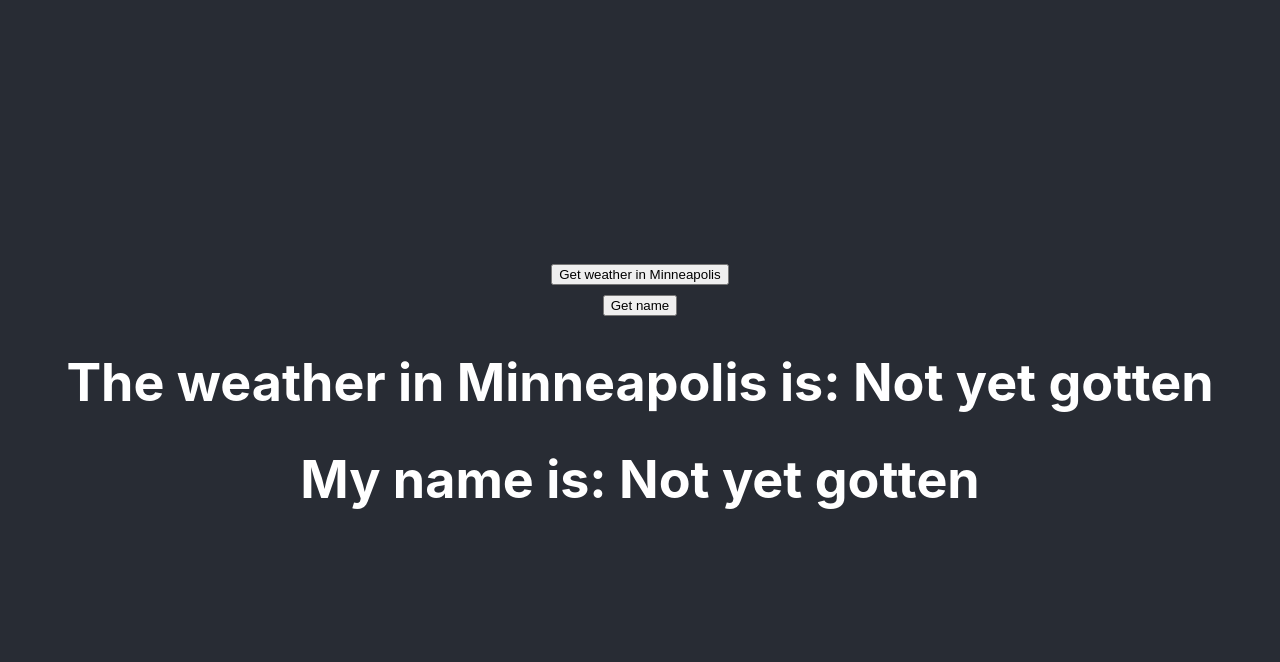
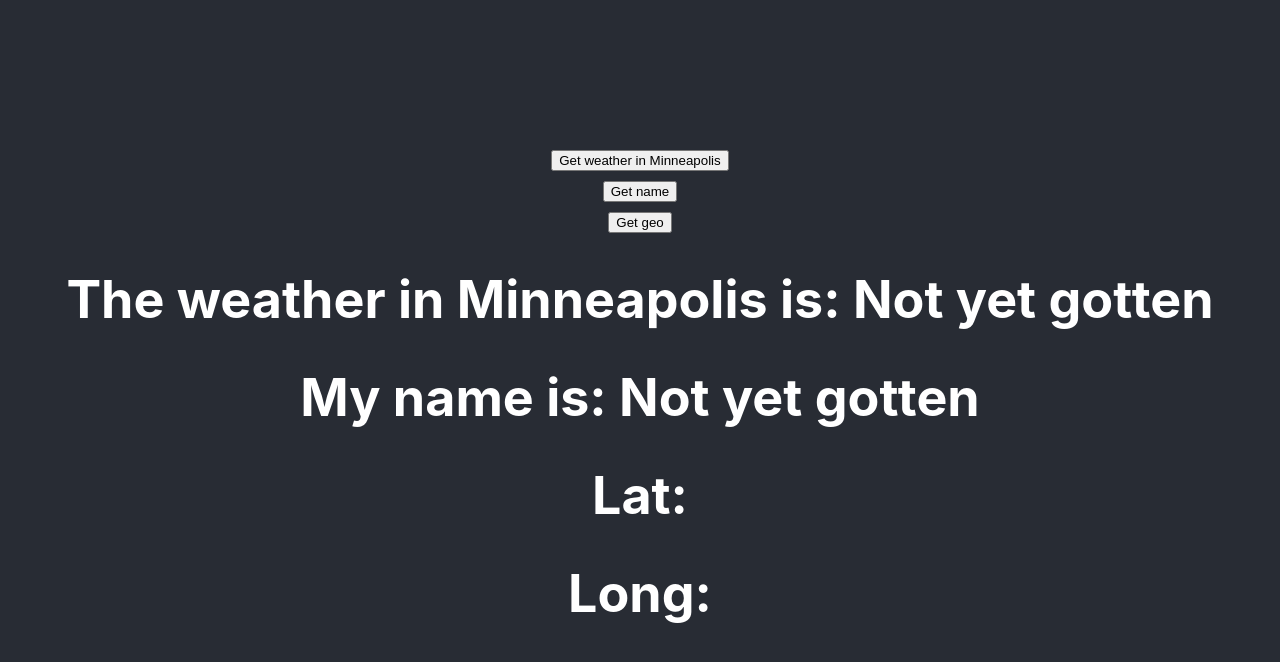
Before and after one commit to Simbamon/React_FrontEnd, a React (Create React App) app: page / in a window 1280 px wide. Shown: the top 662 px of the page. Built offline with nearby package versions, Linux system fonts and the light colour scheme.

Commit message:
Geolocation added

```diff
--- a/src/Weather.js
+++ b/src/Weather.js
@@ -6,7 +6,9 @@ export default class Weather extends Component {
         super()
         this.state = {
             weather: "Not yet gotten",
-            name: "Not yet gotten"
+            name: "Not yet gotten",
+            lat: "",
+            long: "",
         }
     }
     handleButtonClick = () => {
@@ -25,14 +27,36 @@ export default class Weather extends Component {
         })
     }
 
+    geolocation = () => {
+        if('geolocation' in navigator) {
+            console.log('geolocation available')
+            navigator.geolocation.getCurrentPosition(position => {
+                this.setState({
+                    lat: position.coords.latitude,
+                    long: position.coords.longitude,
+                })
+                console.log(this.state.lat)
+                console.log(this.state.long)
+
+            })
+        }
+        else{
+            console.log('geolocation not available')
+        }
+    }
+
     render() {
         return (
             <div>
                 <button onClick={this.handleButtonClick}>Get weather in Minneapolis</button>
                 <br />
                 <button onClick={this.handleButtonClick2}>Get name</button>
+                <br />
+                <button onClick={this.geolocation}>Get geo</button>
                 <h1>The weather in Minneapolis is: {this.state.weather}</h1>
                 <h1>My name is: {this.state.name}</h1>
+                <h1>Lat: {this.state.lat}</h1>
+                <h1>Long: {this.state.long}</h1>
             </div>
         )
     }
```
